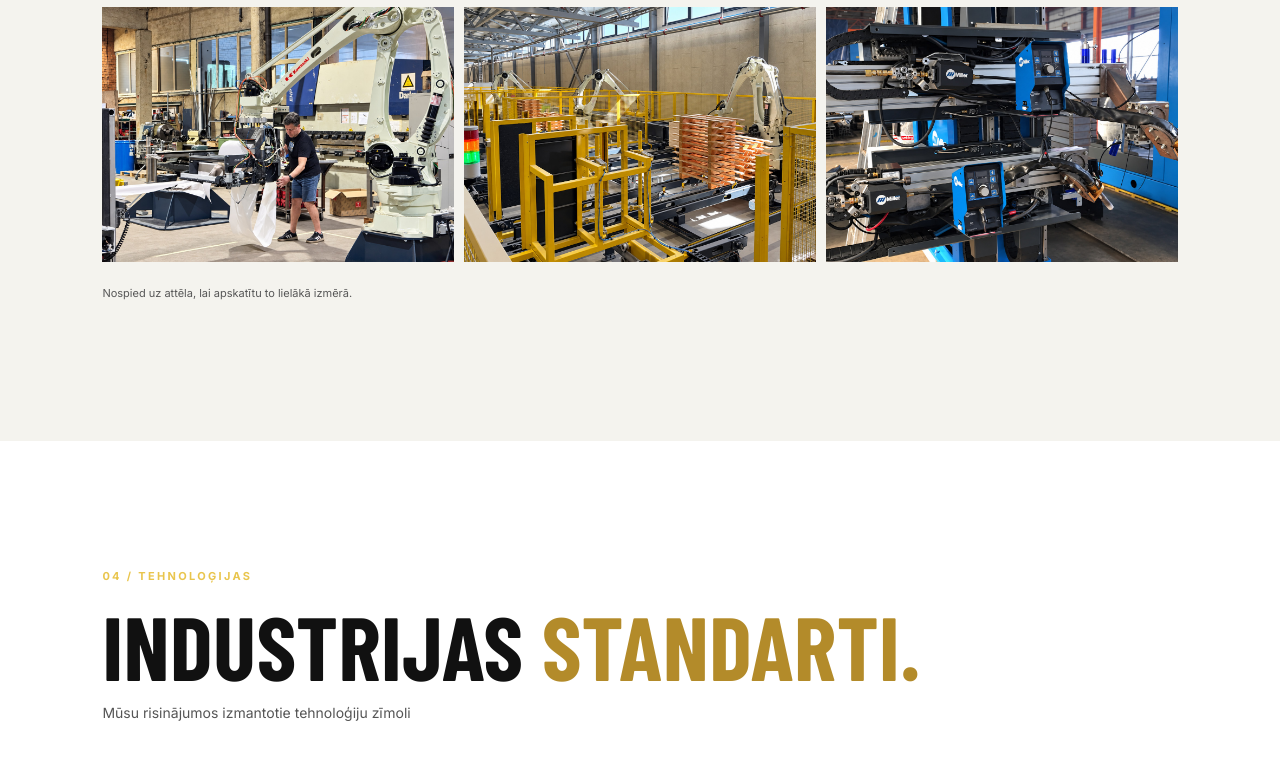
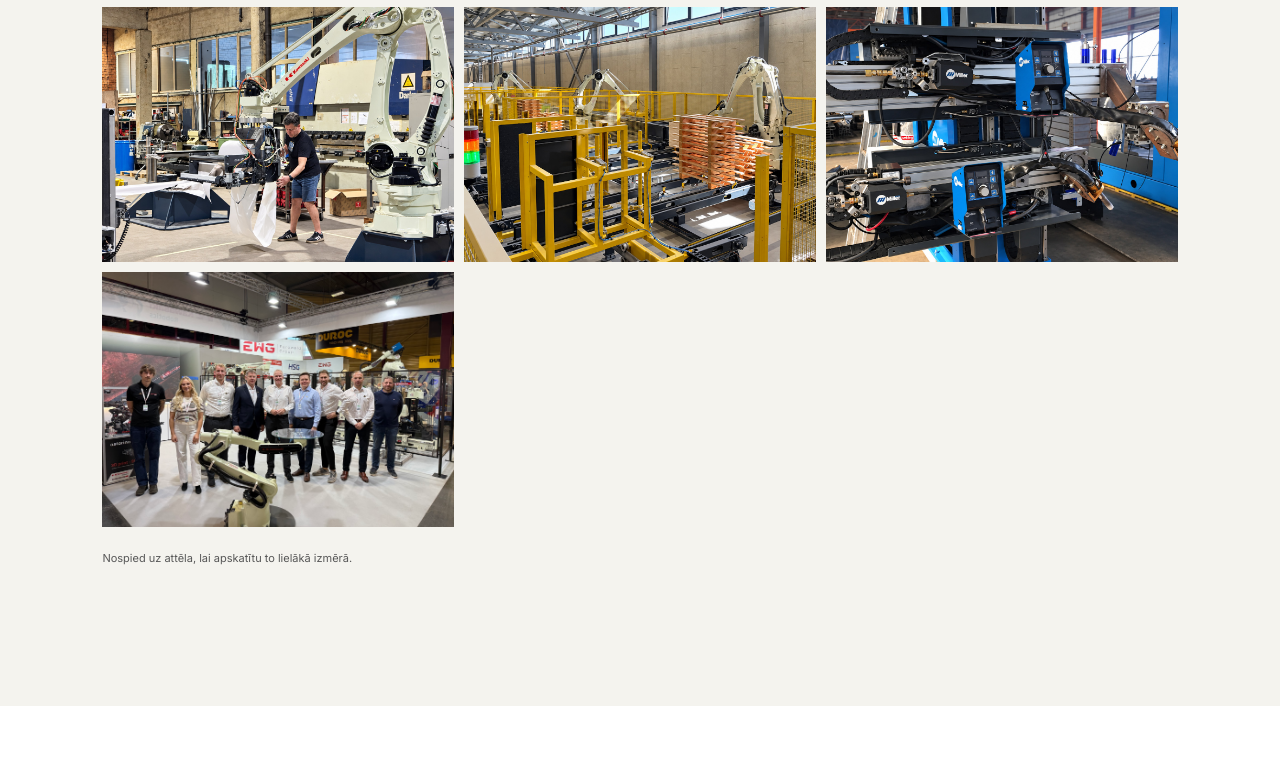
Before and after one commit to avotnieks-design/rgr-website, a plain HTML site: page index.html in a window 1280 px wide. Shown: the part 4571-5343 px from the top of the page. Drawn offline with nearby package versions, Linux system fonts and the light colour scheme; a web font is replaced by a local one.

Commit message:
Append original team exhibition photo to gallery without image changes

```diff
--- a/index.html
+++ b/index.html
@@ -17,5 +17,5 @@
 <section class="partners section" id="partneri"><p class="eyebrow">04 / TEHNOLOĢIJAS</p><h2>INDUSTRIJAS <span>STANDARTI.</span></h2><p class="muted">Mūsu risinājumos izmantotie tehnoloģiju zīmoli</p><div class="partner-row"><div class="partner-logo"><img alt="Kawasaki Robotics" src="images/kawasaki-robotics.png"/></div><div class="partner-logo"><img alt="Thermal Dynamics" src="images/thermal-dynamics.png"/></div><div class="partner-logo"><img alt="EDR Torches" src="images/edr-torches.png"/></div></div></section>
 <section class="contact section" id="kontakti"><div><p class="eyebrow">05 / KONTAKTI</p><h2>PARUNĀSIM PAR <span>JŪSU PROJEKTU.</span></h2><p>Pastāstiet par savu ražošanas uzdevumu, un mēs pārrunāsim iespējamos automatizācijas risinājumus.</p></div><div class="gold-partner-badge"><img alt="Kawasaki Robotics Central &amp; Eastern Europe HUB — Gold Partner" loading="lazy" src="images/kawasaki-gold-partner.jpg"/></div><div class="contact-box"><h3>SIA Riga Gold Robot</h3><p>Tālrunis: <a href="tel:+37128606091">+371 2860 6091</a></p><p>E-pasts: <a href="mailto:ugis@rgr.lv">ugis@rgr.lv</a></p><p>Rītausmas iela 14, Ziepniekkalns, Rīga, LV-1058, Latvija</p><a class="btn btn-gold" href="mailto:ugis@rgr.lv?subject=Robotiz%C4%81cijas%20projekts">Rakstīt e-pastu ↗</a></div></section>
 </main><footer><a class="brand" href="#top"><img alt="RGR — Riga Gold Robot" class="brand-logo" src="images/rgr-logo.png"/></a><span>© <span id="year"></span> RIGA GOLD ROBOT</span><a aria-label="RIGA GOLD ROBOT LinkedIn profils" class="linkedin-link" href="https://www.linkedin.com/company/riga-gold-robot/" rel="noopener noreferrer" target="_blank"><svg aria-hidden="true" fill="currentColor" height="24" viewbox="0 0 24 24" width="24"><path d="M20.447 20.452h-3.554v-5.569c0-1.328-.027-3.037-1.852-3.037-1.853 0-2.136 1.445-2.136 2.939v5.667H9.35V9h3.414v1.561h.049c.476-.9 1.637-1.85 3.37-1.85 3.601 0 4.265 2.37 4.265 5.455v6.286zM5.337 7.433a2.062 2.062 0 1 1 0-4.124 2.062 2.062 0 0 1 0 4.124zm1.782 13.019H3.555V9h3.564v11.452zM22.225 0H1.771C.792 0 0 .774 0 1.729v20.542C0 23.227.792 24 1.771 24h20.451C23.2 24 24 23.227 24 22.271V1.729C24 .774 23.2 0 22.222 0h.003z"></path></svg></a><a href="#top">UZ AUGŠU ↑</a></footer>
-<script src="script.js?v=5.4"></script>
+<script src="script.js?v=5.5"></script>
 </body></html>
--- a/script.js
+++ b/script.js
@@ -4,8 +4,8 @@ menuButton.addEventListener('click',()=>{const opened=nav.classList.toggle('open
 nav.querySelectorAll('a').forEach(a=>a.addEventListener('click',()=>{nav.classList.remove('open');menuButton.setAttribute('aria-expanded','false');}));
 document.getElementById('year').textContent=new Date().getFullYear();
 const gallery=document.getElementById('gallery');
-const captions=['Automatizēta metināšana ražotnē', 'Kawasaki robots ražošanas līnijā', 'Kawasaki robots un speciālisti', 'Kawasaki robotu automatizācijas līnija', 'Kawasaki metināšanas robots darbībā', 'Robotizācijas sistēmas uzstādīšana', 'Iepakoti industriālie roboti', 'Kawasaki robota uzstādīšana darbnīcā', 'Automatizēta paletizēšanas līnija', 'Miller automatizētās metināšanas iekārtas'];
-const galleryNumbers=[1,2,3,4,5,6,7,8,9,11];
+const captions=['Automatizēta metināšana ražotnē', 'Kawasaki robots ražošanas līnijā', 'Kawasaki robots un speciālisti', 'Kawasaki robotu automatizācijas līnija', 'Kawasaki metināšanas robots darbībā', 'Robotizācijas sistēmas uzstādīšana', 'Iepakoti industriālie roboti', 'Kawasaki robota uzstādīšana darbnīcā', 'Automatizēta paletizēšanas līnija', 'Miller automatizētās metināšanas iekārtas', 'RGR komanda un partneri izstādē'];
+const galleryNumbers=[1,2,3,4,5,6,7,8,9,11,12];
 let current=0;
 const lightbox=document.getElementById('lightbox');
 function showImage(i){current=(i+captions.length)%captions.length;lightbox.querySelector('img').src=`images/robot-${String(galleryNumbers[current]).padStart(2,'0')}.jpg`;lightbox.querySelector('img').alt=captions[current];}
```
Also changed, not shown: images/robot-12.jpg (added).
